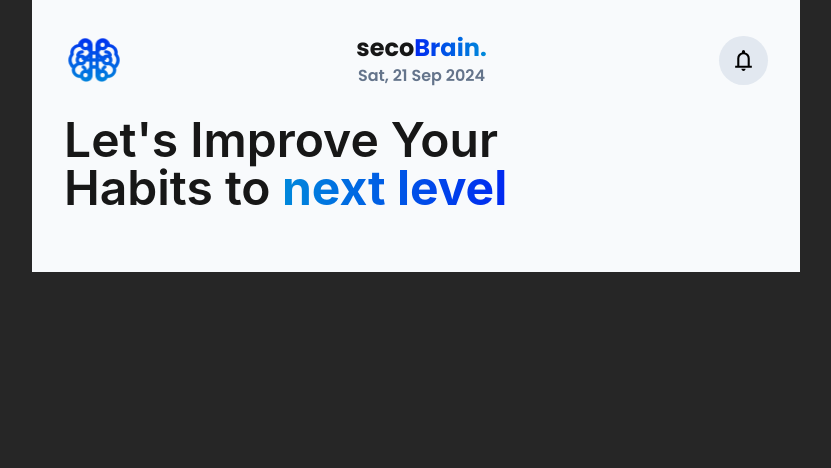
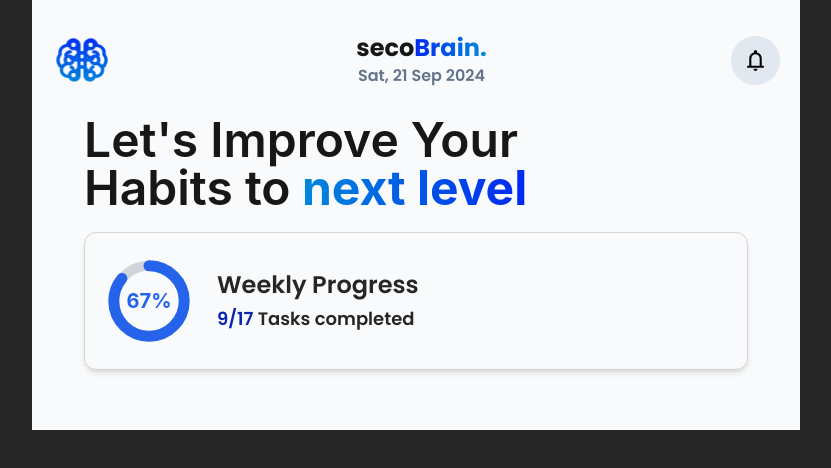
Before and after one commit to hikmahabdillah/SecoBrain_ToDoListApp-v2, a React (Vite) app: page / in a window 1280 px wide. Shown: the top 468 px of the page, without its empty margins (224-1055 px from the left). Built offline with nearby package versions, Linux system fonts and the light colour scheme.

Commit message:
add progress card

```diff
--- a/src/App.jsx
+++ b/src/App.jsx
@@ -1,4 +1,5 @@
 import Header from "./components/Header";
+import ProgressCard from "./components/ProgressCard";
 import TextGradient from "./components/TextGradient";
 import { ThemeType } from "./context/themeContext";
 import { useContext, useEffect } from "react";
@@ -19,10 +20,11 @@ function App() {
 
   return (
     <>
-      <div className="bg-slate-50 p-8 w-full max-w-3xl container mx-auto">
+      <div className="bg-slate-50 py-8 px-5 w-full max-w-3xl container mx-auto">
         <Header />
-        <div className="main-header text-left my-7">
+        <div className="main-header text-left my-7 space-y-5 px-1 sm:px-8">
           <h2 className="text-3xl sm:text-5xl font-semibold text-neutral-900 w-full max-w-xs sm:max-w-md">Let{"'"}s Improve Your Habits to<TextGradient moveGradient="bg-gradient-to-l">{" "}next level</TextGradient></h2>
+          <ProgressCard/>
         </div>
       </div>
     </>
--- /dev/null
+++ b/src/components/ProgressCard.jsx
@@ -0,0 +1,27 @@
+const ProgressCard = () => {
+  return (
+    <>
+      <div className="card flex items-center gap-3 sm:gap-5 py-5 px-2 sm:px-4 rounded-xl border border-neutral-300 shadow-md">
+      <div className="relative size-24 flex items-center justify-center">
+  <svg className="w-full h-full transform p-1 -rotate-90">
+    {/* <!-- Background circle (gray) --> */}
+    <circle cx="50%" cy="50%" r="40%" strokeWidth="10" className="text-gray-300" fill="transparent" stroke="currentColor"/>
+    {/* <!-- Progress circle (blue) --> */}
+    <circle cx="50%" cy="50%" r="40%" strokeWidth="11" className="text-blue-600" fill="transparent" stroke="currentColor"
+            strokeDasharray="283" strokeDashoffset="93" strokeLinecap="round"/>
+  </svg>
+  {/* <!-- Percentage text in the middle --> */}
+  <div className="absolute text-xl font-bold text-blue-600">
+    67%
+  </div>
+</div>
+        <div className="progress-text font-poppins text-left space-y-1 text-neutral-800 font-semibold [&>h2]:text-[1.35rem] sm:[&>h2]:text-2xl [&>p]:text-md sm:[&>p]:text-lg">
+          <h2>Weekly Progress</h2>
+          <p><span className="text-[#0A26AE] text-lg">9/17</span> Tasks completed</p>
+        </div>
+      </div>
+    </>
+  )
+}
+
+export default ProgressCard;
```
